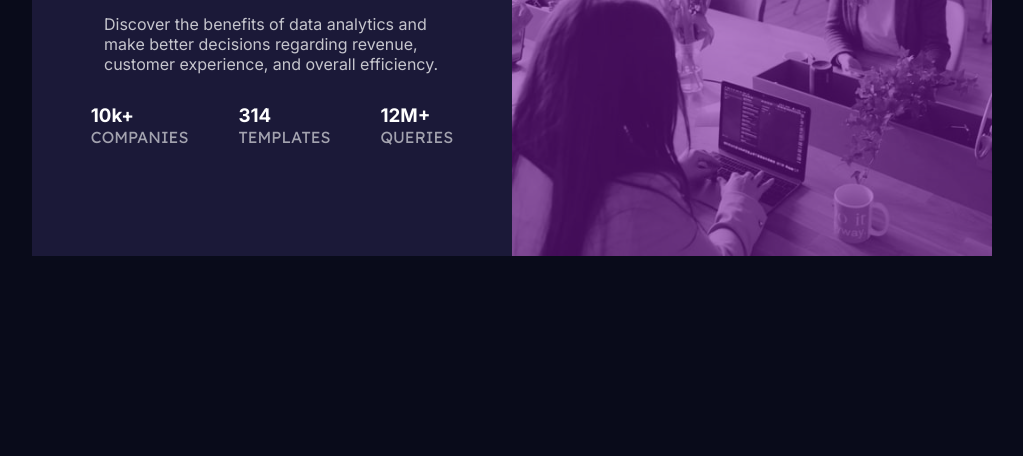
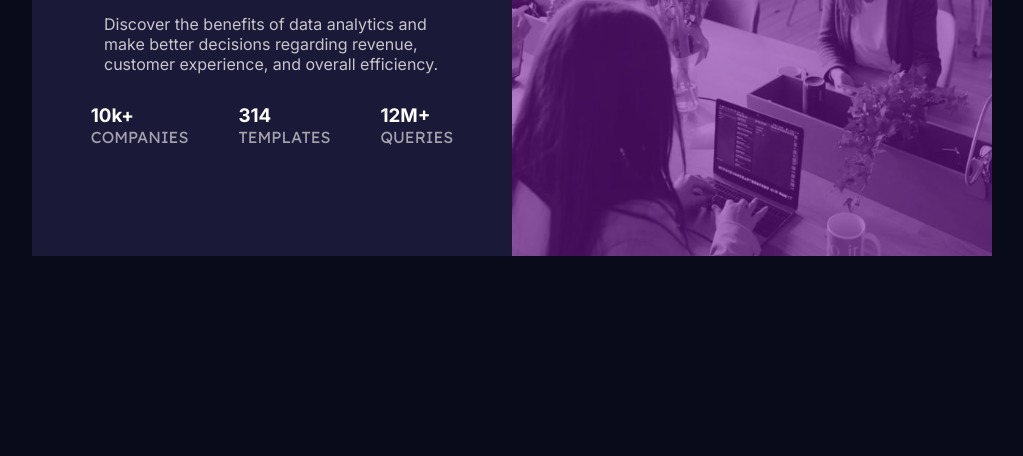
Before and after one commit to lollorena/frontend-mentor-stats-preview-card-component, a plain HTML site: page index.html in a window 1280 px wide. Shown: the part 344-800 px from the top of the page, without its empty margins (128-1151 px from the left). Drawn offline with Linux system fonts and the light colour scheme.

Commit message:
I've modified the mobile and desktop images fallbacks

```diff
--- a/index.html
+++ b/index.html
@@ -42,8 +42,7 @@
    </div>
 
    <picture class="column-2">
-    <source srcset="src/img/image-header-desktop.jpg" media="(min-width: 1200px)">
-
+    <source srcset="src/img/image-header-desktop.jpg" media="(mim-width: 1024px)">
     <img src="src/img/image-header-mobile.jpg">
    </picture>
   </div>
```
